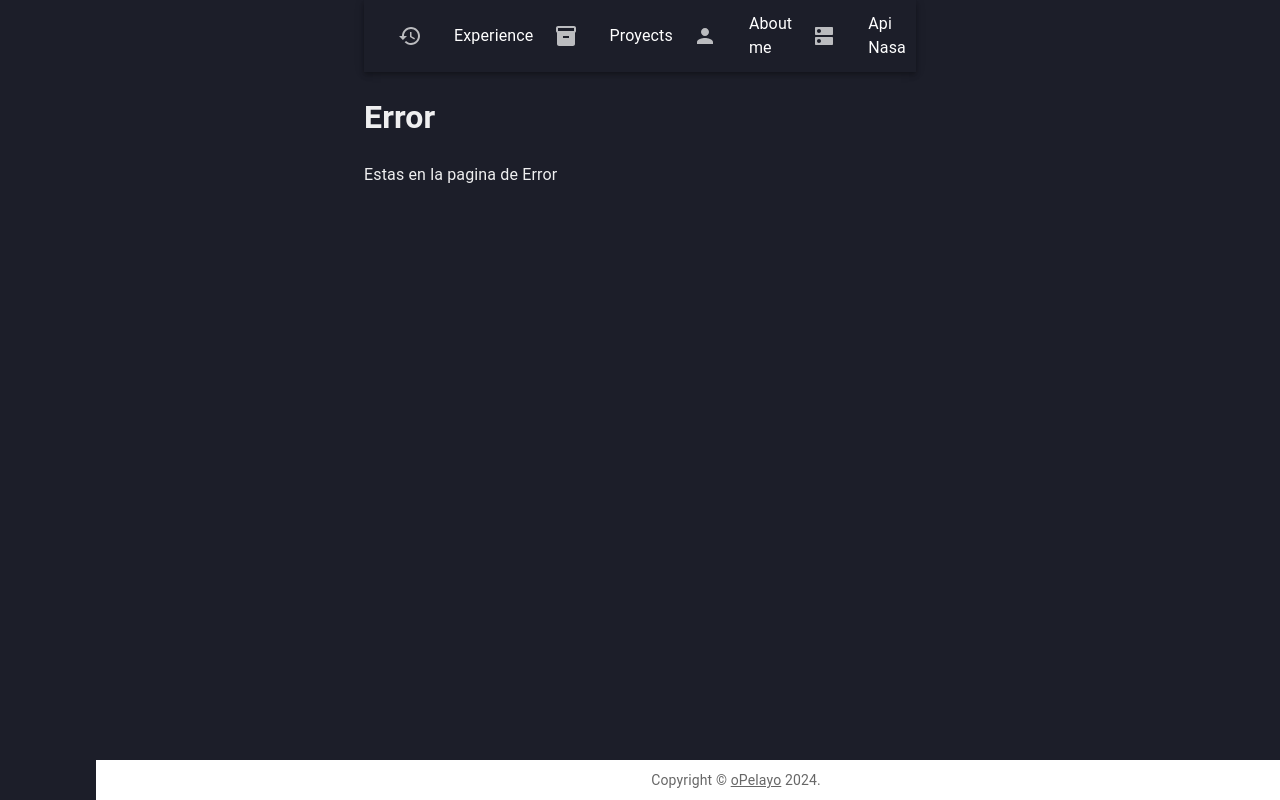
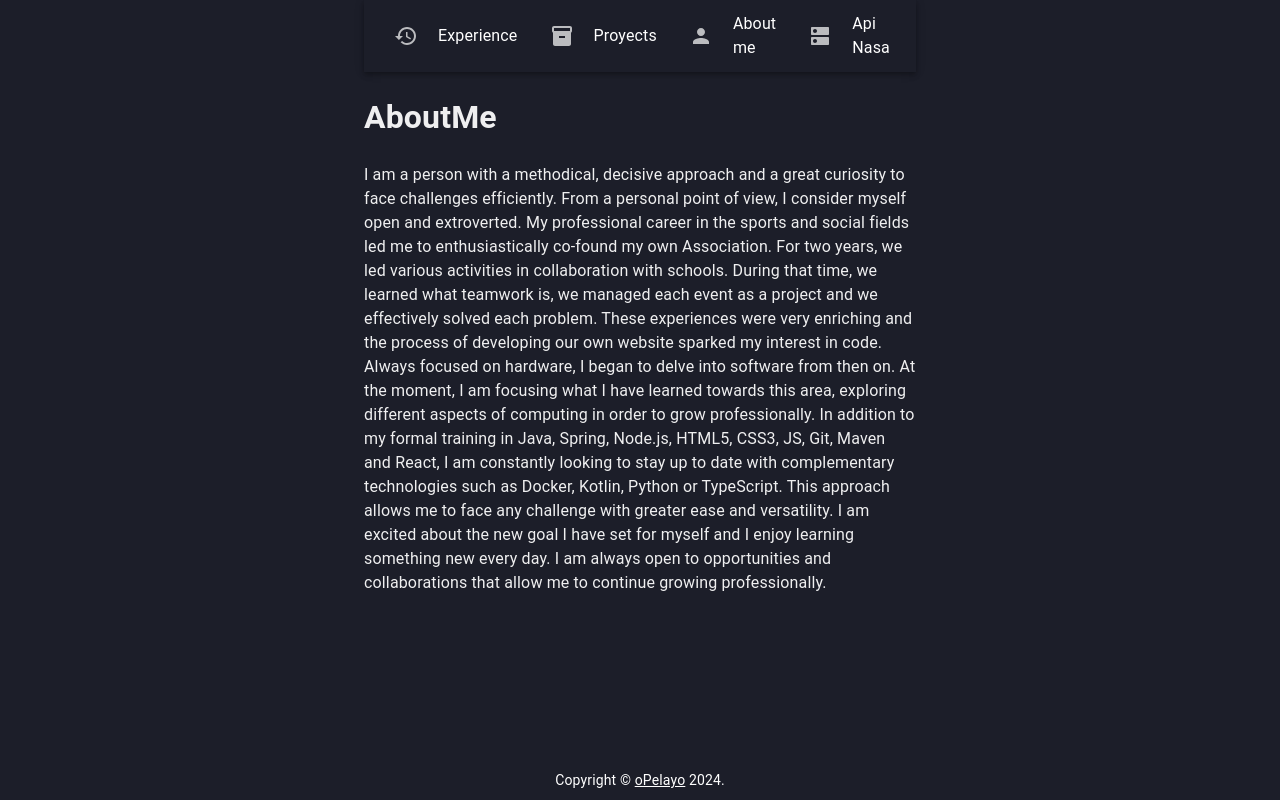
Before and after one commit to oPelayo/portfolio, a React (Create React App) app: page /aboutme in a window 1280 px wide. Built offline with nearby package versions, Linux system fonts and the light colour scheme.

Commit message:
Pages creation & styles

```diff
--- a/src/components/Copyright/Copyright.js
+++ b/src/components/Copyright/Copyright.js
@@ -8,16 +8,17 @@ function Copyright() {
       color="text.secondary"
       align="center"
       sx={{
+        color: 'white',
         position: 'fixed',
-        left:'96px',
+        left:'0px',
         bottom: 0,
         width: '100%',
-        backgroundColor: 'white',
+        backgroundColor: '#1c1e29',
         padding: '10px'
       }}
     >
       {'Copyright © '}
-      <Link color="inherit" href="https://mui.com/">
+      <Link color="inherit" href="https://www.linkedin.com/in/opelayo">
         oPelayo
       </Link>{' '}
       {new Date().getFullYear()}
--- a/src/components/Navbar/Navbar.js
+++ b/src/components/Navbar/Navbar.js
@@ -25,7 +25,6 @@ const Navbar = () => {
                     <List sx={{ display: 'flex', alignItems: 'center' }}>
                         {mainNavbarItems.map((item) => (
                             <ListItem
-                                button
                                 key={item.id}
                                 component={NavLink}
                                 to={item.route}
--- a/src/components/Navbar/consts/navbarItems.js
+++ b/src/components/Navbar/consts/navbarItems.js
@@ -20,7 +20,7 @@ export const mainNavbarItems = [
         id: 1,
         icon: <PersonIcon />,
         label: 'About me ',
-        route: 'authentication',
+        route: 'aboutme',
     },
     {
         id: 2,
--- a/src/components/Navbar/styles.js
+++ b/src/components/Navbar/styles.js
@@ -2,5 +2,6 @@ export const navbarStyles = {
     icons: {
         color: 'rgba(255, 255, 255, 0.7)!important',
         marginLeft: '0px',
+        marginRigth: '0px'
     }
 };
--- a/src/index.css
+++ b/src/index.css
@@ -1,9 +1,18 @@
 .root {
-
     color: rgba(255, 255, 255, 0.93);
     background-color: #1c1e29;
 }
 
-.body header {
-    width: 50%;
+.root header div{
+    padding-left: 8px;
+    padding-right: 8px;
 }
+
+.MuiPaper-root .MuiListItemIcon-root {
+    min-width: 40px;
+    padding: 4px;
+}
+
+.MuiBox-root .MuiListItemIcon-root {
+    color: rgba(255, 255, 255, 0.7)
+}
--- /dev/null
+++ b/src/pages/AboutMe.js
@@ -0,0 +1,25 @@
+import React from "react";
+
+const AboutMe = () => {
+  return (
+    <div>
+      <h1>AboutMe</h1>
+      <p>I am a person with a methodical, decisive approach and a great curiosity to face challenges efficiently.
+        From a personal point of view, I consider myself open and extroverted. My professional career in the sports and social fields
+        led me to enthusiastically co-found my own Association. For two years, we led various activities in collaboration
+        with schools. During that time, we learned what teamwork is, we managed each event as a project and
+        we effectively solved each problem.
+        These experiences were very enriching and the process of developing our own website sparked my interest in
+        code. Always focused on hardware, I began to delve into software from then on.
+        At the moment, I am focusing what I have learned towards this area, exploring different aspects of computing
+        in order to grow professionally.
+        In addition to my formal training in Java, Spring, Node.js, HTML5, CSS3, JS, Git, Maven and React,
+        I am constantly looking to stay up to date with complementary technologies such as Docker, Kotlin, Python
+        or TypeScript. This approach allows me to face any challenge with greater ease and versatility.
+        I am excited about the new goal I have set for myself and I enjoy learning something new every day.
+        I am always open to opportunities and collaborations that allow me to continue growing professionally.</p>
+    </div>
+  );
+}
+
+export default AboutMe;
--- a/src/pages/Error.js
+++ b/src/pages/Error.js
@@ -4,7 +4,7 @@ const Error = () => {
   return (
     <div>
       <h1>Error</h1>
-      <p>Estas en la pagina de Error</p>
+      <p>This its an error page, retry in a few moments.</p>
     </div>
   );
 }
--- /dev/null
+++ b/src/pages/Experience.js
@@ -0,0 +1,34 @@
+import React from 'react';
+import { List, ListItem, ListItemIcon, ListItemText } from '@mui/material';
+import WorkIcon from '@mui/icons-material/Work';
+
+function Experience() {
+    return (
+        <div>
+        <h1>Work experience</h1>
+        <List>
+          <ListItem>
+            <ListItemIcon>
+              <WorkIcon />
+            </ListItemIcon>
+            <ListItemText
+                primary="Web maintenance assistant"
+                secondary="In-Gravity S.L."
+                sx={{
+                    '& .MuiListItem-root': {
+                        padding: '8px'
+                    },
+                    }} />
+          </ListItem>
+          <ListItem>
+            <ListItemIcon>
+              <WorkIcon />
+            </ListItemIcon>
+            <ListItemText primary="Full Stack Web Developer" secondary="Asoc. Destinatur" />
+          </ListItem>
+        </List>
+      </div>
+    )
+  }
+
+  export default Experience;
--- a/src/pages/Home.js
+++ b/src/pages/Home.js
@@ -3,8 +3,13 @@ import React from 'react'
 function Home() {
   return (
     <div>
-      <h1>Home</h1>
-      <p>Estas en el Home</p>
+      <h1>oPelayo's portfolio</h1>
+      <p>I am a full-stack developer with a strong foundation in Java, Spring, Node.js, Angular and React.
+         My experience co-founding an association has provided me with strong skills in project management,
+         teamwork, and problem-solving, which I now apply to build innovative web solutions.
+         My passion for technology drives me to always stay up to date with the latest trends,
+         such as Docker, Kotlin, and TypeScript. I am looking for a challenging environment where
+         I can apply my knowledge and contribute to the development of high-quality products.</p>
     </div>
   )
 }
--- a/src/routingContainer.js
+++ b/src/routingContainer.js
@@ -5,16 +5,20 @@ import Box from '@mui/material/Box';
 import Navbar from './components/Navbar/Navbar';
 import Copyright from './components/Copyright/Copyright';
 import Home from './pages/Home'
+import Experience from './pages/Experience';
 import Error from './pages/Error'
+import AboutMe from './pages/AboutMe';
 
 const RoutingContainer = () => {
     return (
       <Container maxWidth="sm">
-        <Box sx={{ display: 'flex', flexDirection: 'column', height: '100vh', width: '80hv' }}>
+        <Box sx={{ display: 'flex', flexDirection: 'column', height: '100vh', width: '100hv' }}>
           <Navbar />
           <Box sx={{ flex: 1 }}>
             <Routes>
                 <Route path="/" element={<Home />} />
+                <Route path="/experience" element={<Experience />} />
+                <Route path="/aboutme" element={<AboutMe />} />
                 <Route path="*" element={<Error />} />
             </Routes>
         </Box>
--- a/src/theme.js
+++ b/src/theme.js
@@ -1,7 +1,7 @@
 import { red } from '@mui/material/colors';
 import { createTheme } from '@mui/material/styles';
 
-// A custom theme for this app
+// A custom theme
 const theme = createTheme({
   palette: {
     primary: {
```
